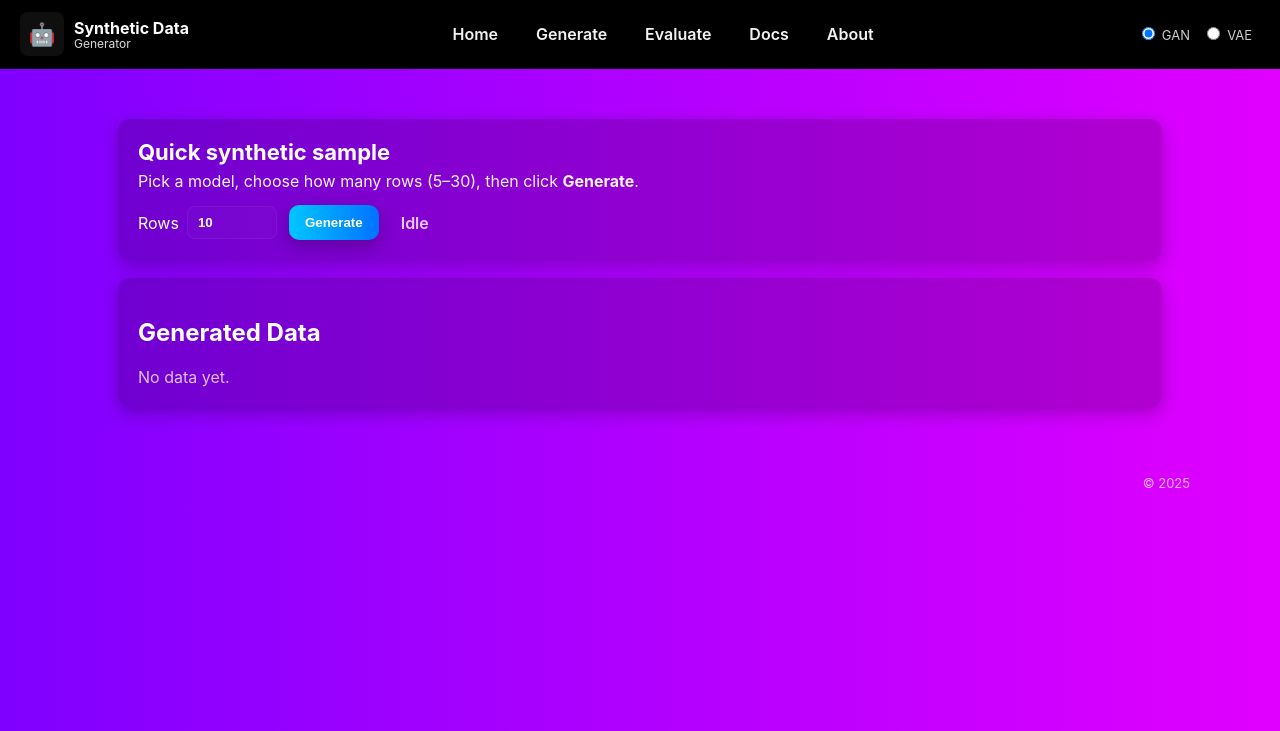
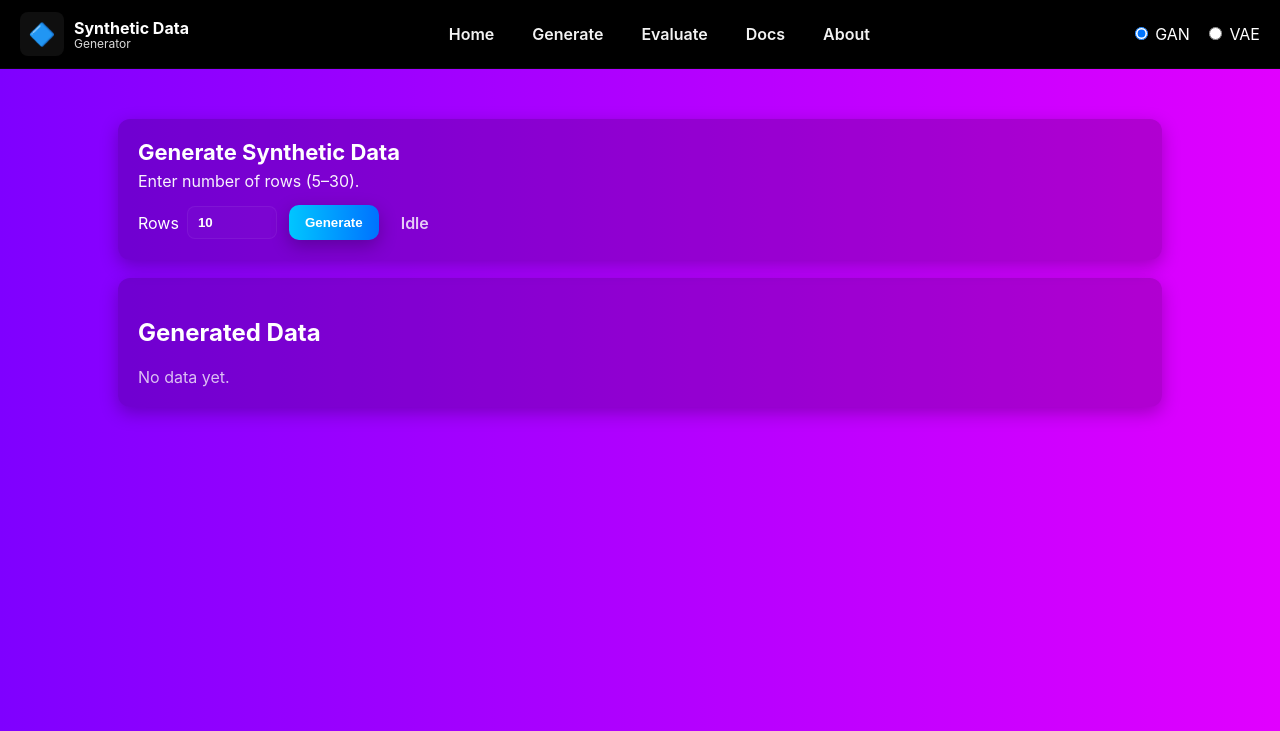
Before and after one commit to Ram-Mihir-Prakki/Synthetic-Data-Generator, a Python web app: template ui/templates/home.html in a window 1280 px wide. Shown: the top 731 px of the page. Run offline with Jinja, Linux system fonts and the light colour scheme; the template is opened without the code that fills it, so the values that code supplies are empty.

Commit message:
removal of footer and dynamic style path

```diff
--- a/ui/templates/home.html
+++ b/ui/templates/home.html
@@ -1,64 +1,59 @@
 <!DOCTYPE html>
 <html lang="en">
 <head>
-  <meta charset="utf-8" />
+    <meta charset="UTF-8" />
     <meta http-equiv="X-UA-Compatible" content="IE=edge" />
+    <meta name="viewport" content="width=device-width, initial-scale=1.0" />
     <title>Synthetic Data Generator</title>
-  <meta name="viewport" content="width=device-width,initial-scale=1" />
-  <link rel="stylesheet" href="../static/css/styles.css" />
+    <link rel="stylesheet" href="{{ url_for('static', path='css/styles.css') }}">
 </head>
+
 <body>
+
     <header class="nav-bar">
         <div class="nav-left">
-      <div class="logo">🤖</div>
-      <div class="brand">
+            <div class="logo">🔷</div>
+            <div>
                 <div class="brand-title">Synthetic Data</div>
                 <div class="brand-sub">Generator</div>
             </div>
         </div>
 
         <nav class="nav-center">
-      <a href="/ui/templates/home.html" class="nav-link">Home</a>
-      <a href="#" class="nav-link">Generate</a>
-      <a href="#" class="nav-link">Evaluate</a>
-      <a href="#" class="nav-link">Docs</a>
-      <a href="#" class="nav-link">About</a>
+            <a class="nav-link">Home</a>
+            <a class="nav-link">Generate</a>
+            <a class="nav-link">Evaluate</a>
+            <a class="nav-link">Docs</a>
+            <a class="nav-link">About</a>
         </nav>
 
         <div class="nav-right">
-      <div class="model-select small">
-        <label><input type="radio" name="model" value="gan" checked /> GAN</label>
-        <label><input type="radio" name="model" value="vae" /> VAE</label>
-      </div>
+            <label><input type="radio" name="model" value="gan" checked> GAN</label>
+            <label><input type="radio" name="model" value="vae"> VAE</label>
         </div>
     </header>
 
     <main class="page">
         <section class="panel">
-      <h1 class="title">Quick synthetic sample</h1>
-      <p class="lead">Pick a model, choose how many rows (5–30), then click <strong>Generate</strong>.</p>
+            <h1 class="title">Generate Synthetic Data</h1>
+            <p class="lead">Enter number of rows (5–30).</p>
 
             <div class="controls">
                 <label class="control">
                     <span>Rows</span>
                     <input id="rowsInput" type="number" min="5" max="30" value="10" />
                 </label>
-
-        <div class="control">
                 <button id="generateBtn" class="btn primary">Generate</button>
-        </div>
-
-        <div class="control">
                 <div id="status" class="status">Idle</div>
-        </div>
             </div>
         </section>
 
-    <section class="panel results-panel">
+        <section class="panel">
             <h2>Generated Data</h2>
             <div id="resultsInfo" class="muted">No data yet.</div>
+
             <div id="tableWrap" class="table-wrap" hidden>
-        <table id="resultsTable" class="results-table">
+                <table class="results-table">
                     <thead id="tableHead"></thead>
                     <tbody id="tableBody"></tbody>
                 </table>
@@ -66,11 +61,9 @@
         </section>
     </main>
 
-  <footer class="footer">
 
-    <div class="footer-right">© 2025</div>
-  </footer>
 
-  <script src="../static/js/main.js" defer></script>
+    <script src="{{ url_for('static', path='js/home.js') }}" defer></script>
+
 </body>
 </html>
```
Lines whose indentation alone changed are shown as unchanged.
